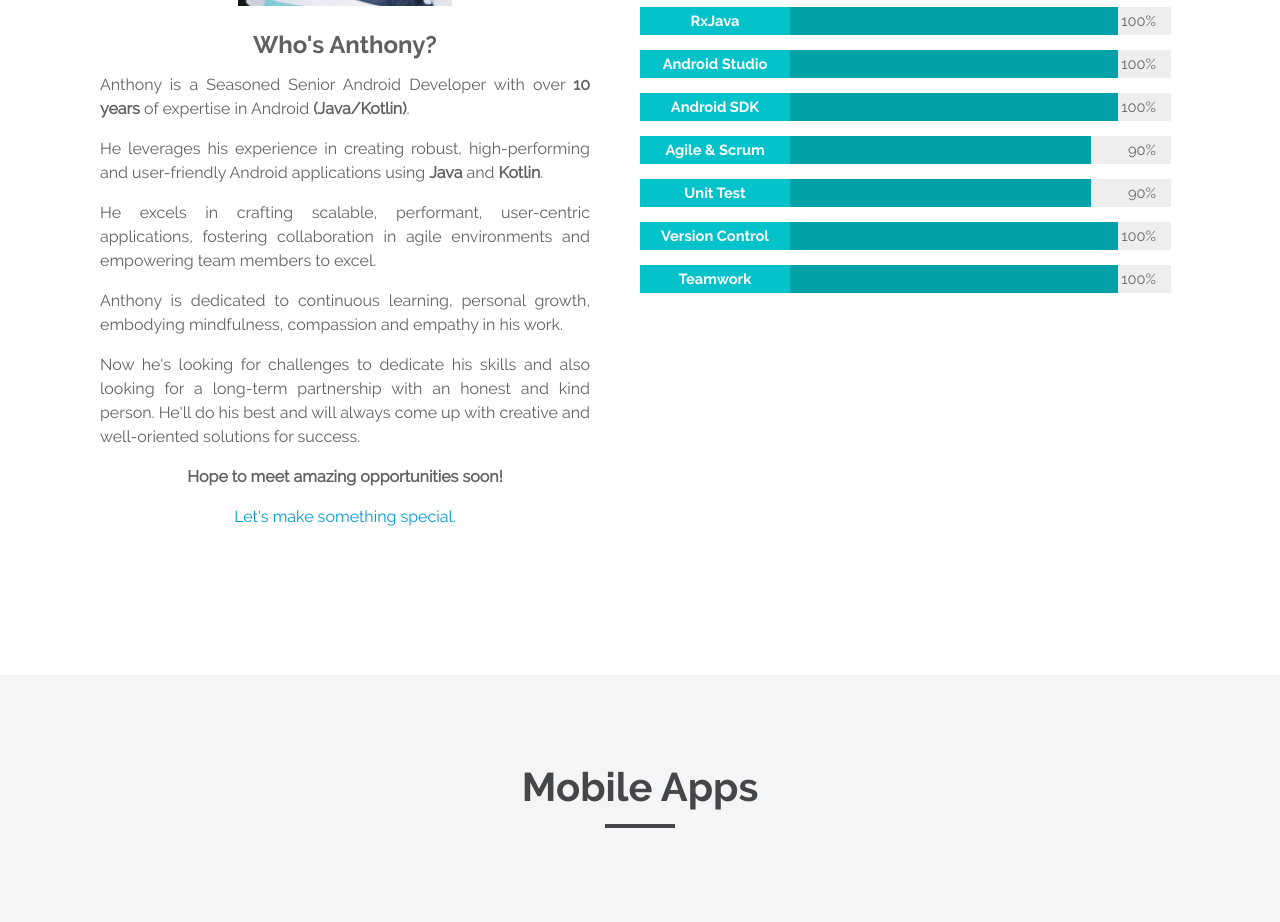
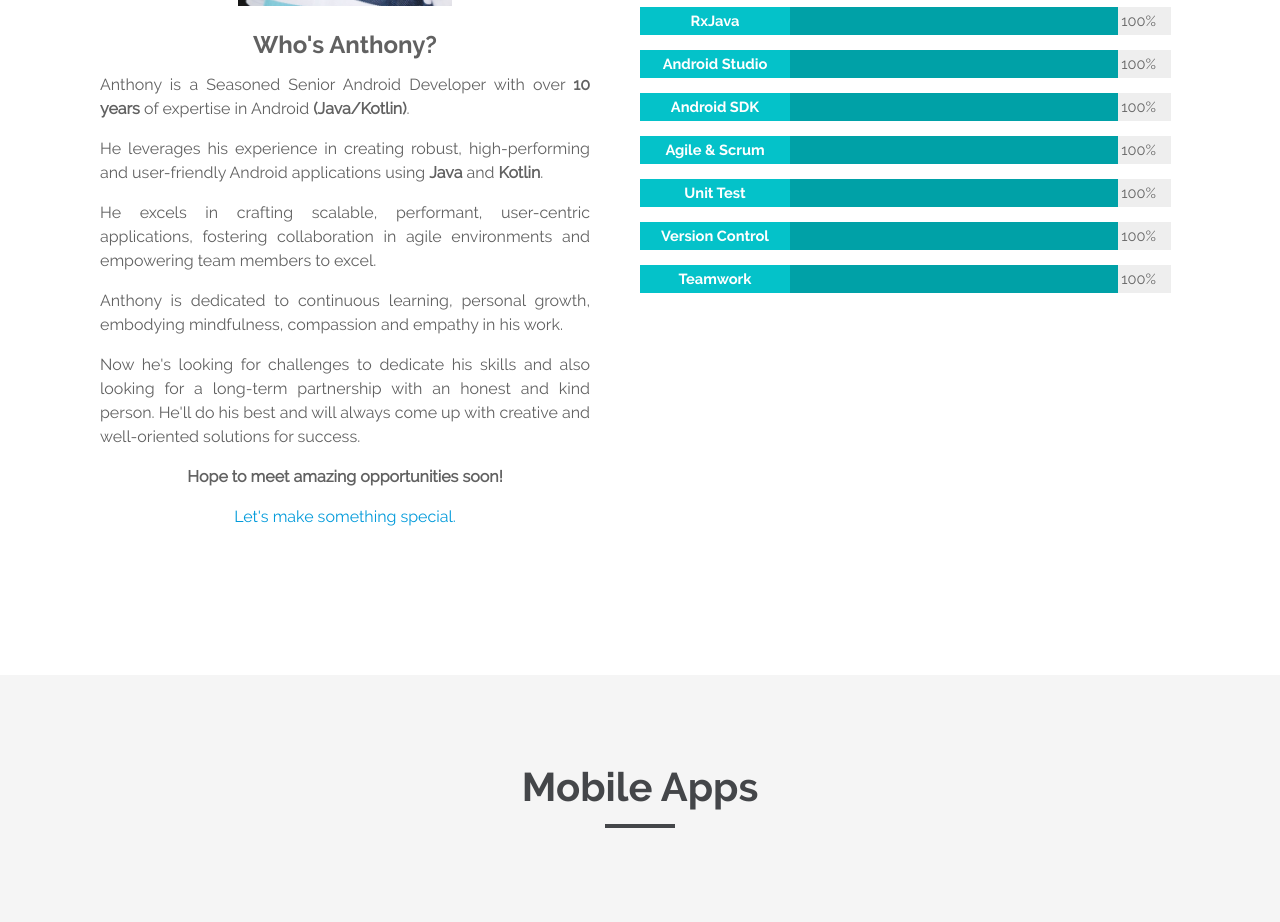
Before and after one commit to best-lucky-dev/best-lucky-dev.github.io, a website: page index.html in a window 1280 px wide. Shown: the part 1680-2602 px from the top of the page. Drawn offline with nearby package versions, Linux system fonts and the light colour scheme.

Commit message:
updated resume

```diff
--- a/index.html
+++ b/index.html
@@ -309,17 +309,17 @@
               </div>
 
               <div class="bar flex">
-                <div class="bar fill" style="width: 85%">
+                <div class="bar fill" style="width: 100%">
                   <div class="tag bold flex">Agile & Scrum</div>
                 </div>
-                <span>90%</span>
+                <span>100%</span>
               </div>
 
               <div class="bar flex">
-                <div class="bar fill" style="width: 85%">
+                <div class="bar fill" style="width: 100%">
                   <div class="tag bold flex">Unit Test</div>
                 </div>
-                <span>90%</span>
+                <span>100%</span>
               </div>
 
               <div class="bar flex">
```
